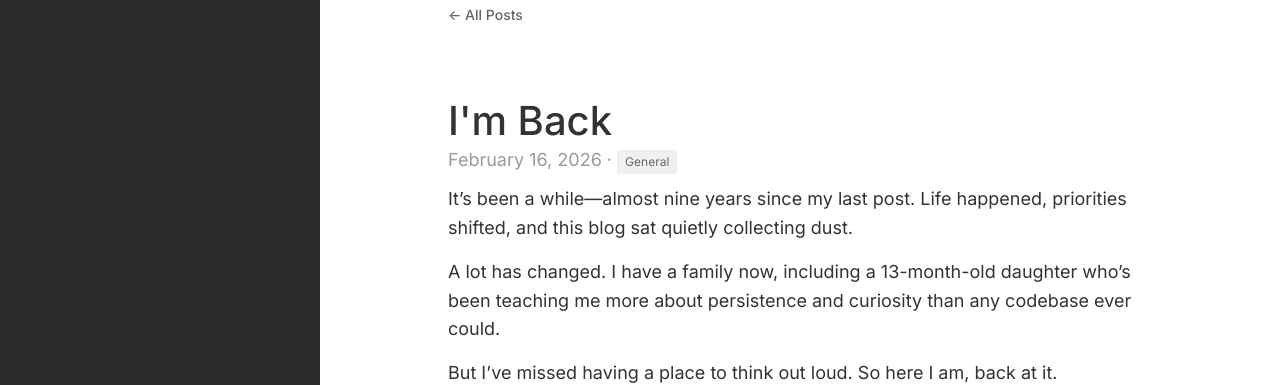
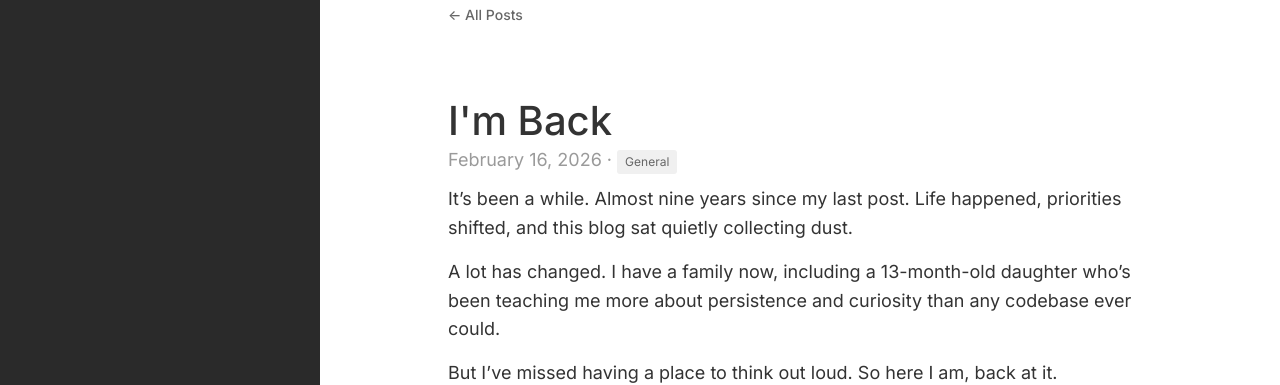
Before and after one commit to mez/mez.github.com, a Jekyll site: the page built from _posts/2026-02-16-im-back.md, in a window 1280 px wide. Shown: the top 385 px of the page. Built offline with Jekyll 4.4.1, drawn with Linux system fonts in a browser that asks for light colours; comment, search, counter and statistics services are not loaded.

```diff
--- a/_posts/2026-02-16-im-back.md
+++ b/_posts/2026-02-16-im-back.md
@@ -5,7 +5,7 @@ description: "Dusting off the blog after a long hiatus."
 tags: [General]
 ---
 
-It's been a while—almost nine years since my last post. Life happened, priorities shifted, and this blog sat quietly collecting dust.
+It's been a while. Almost nine years since my last post. Life happened, priorities shifted, and this blog sat quietly collecting dust.
 
 A lot has changed. I have a family now, including a 13-month-old daughter who's been teaching me more about persistence and curiosity than any codebase ever could.
 
```
